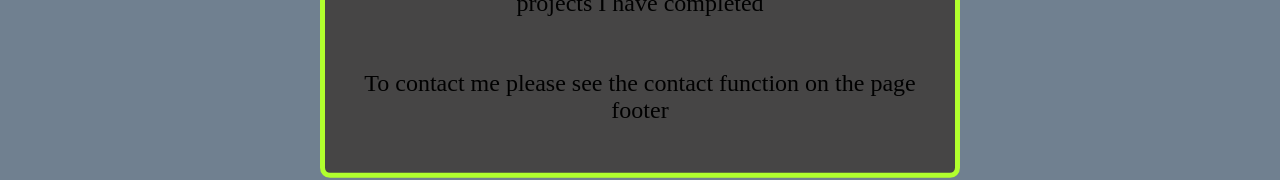
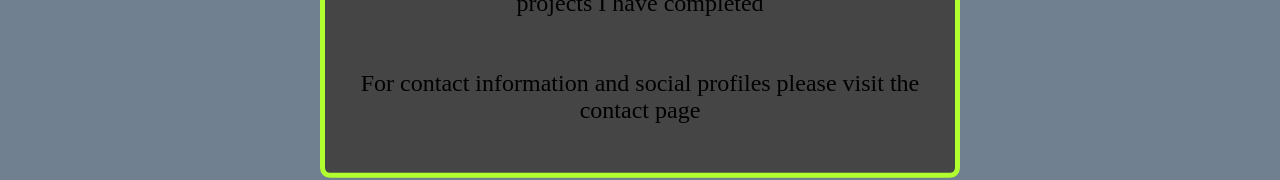
Before and after one commit to MullaneyDev/reactPortfolio, a React (Create React App) app: page / in a window 1280 px wide. Shown: the part 432-612 px from the top of the page. Built offline with nearby package versions, Linux system fonts and the light colour scheme.

Commit message:
Change of welcome page text

```diff
--- a/src/pages/homepage.js
+++ b/src/pages/homepage.js
@@ -6,7 +6,10 @@ const Home = () => {
         Thank you for visiting my website. Here you will find more about who I
         am, why I became a developer and examples of projects I have completed
       </p>
-      <p>To contact me please see the contact function on the page footer</p>
+      <p>
+        For contact information and social profiles please visit the contact
+        page
+      </p>
     </div>
   );
 };
```
